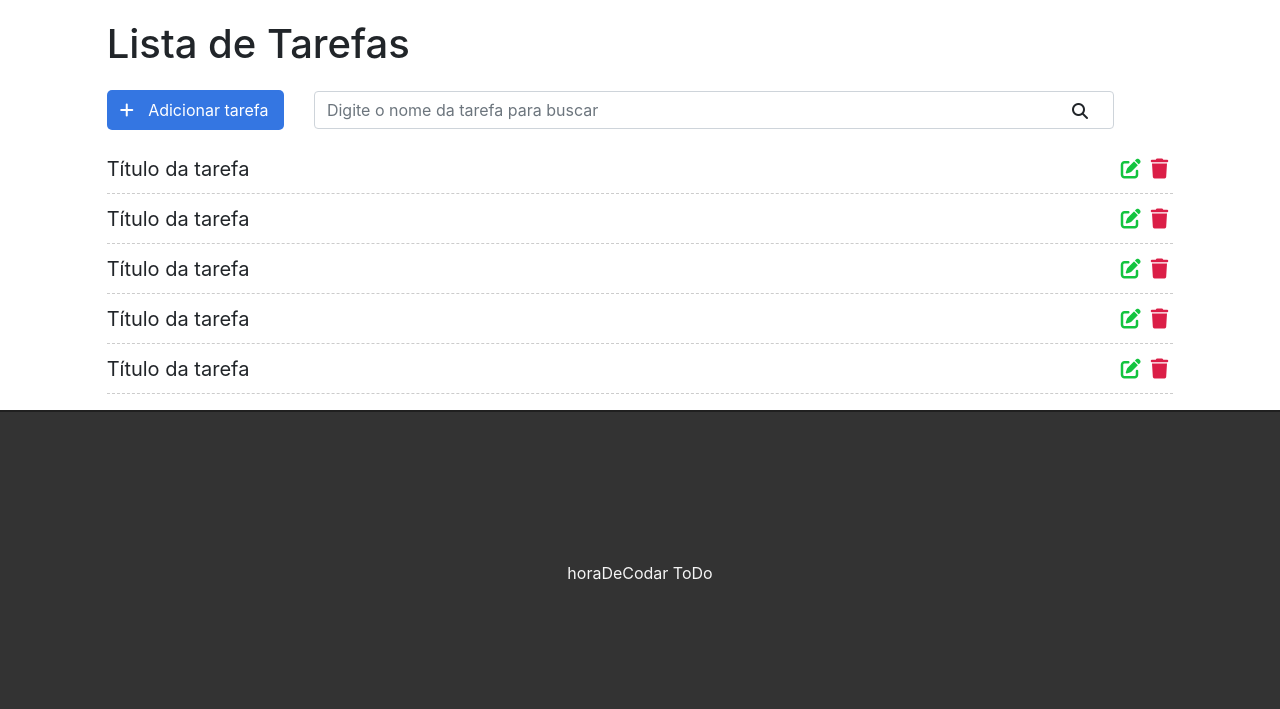
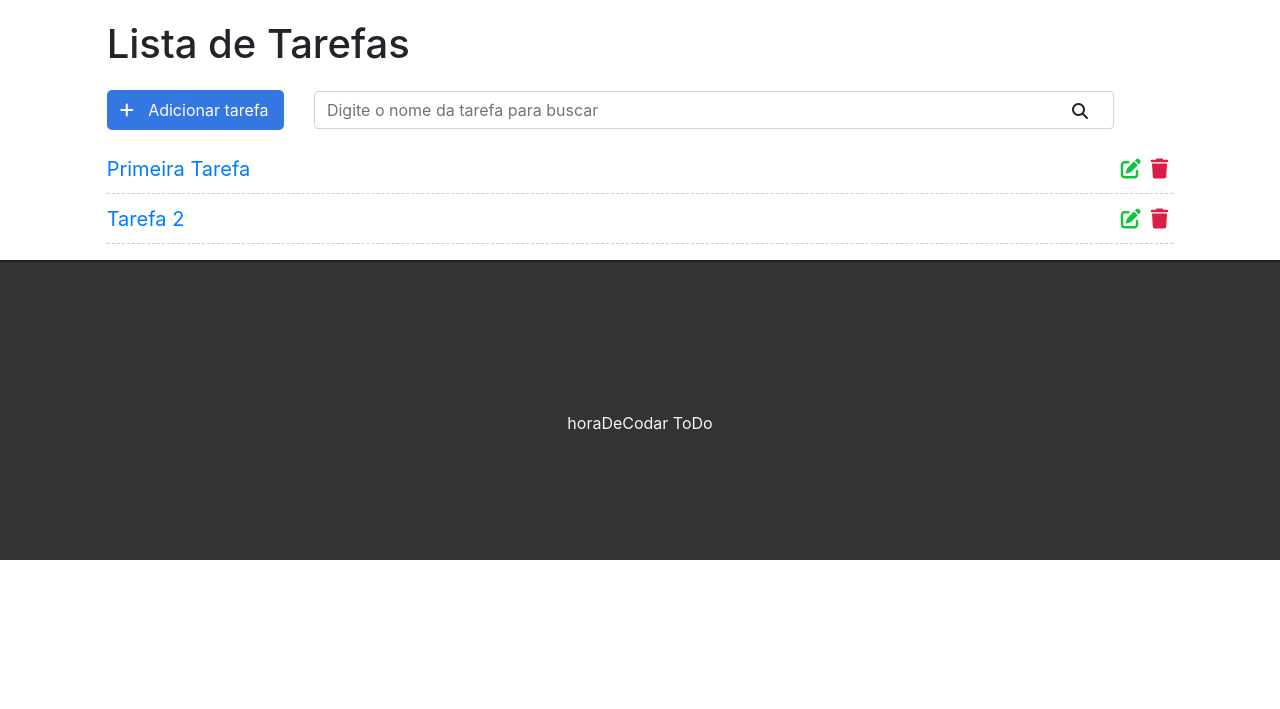
Before and after one commit to patrickpbarroso/todo, a Django app: page / in a window 1280 px wide. Shown: the part 57-766 px from the top of the page. Run offline with Django 4.2, Linux system fonts and the light colour scheme; data comes from the database, SQL or seed files in the repository; both versions use the stored data as it was after the commit; some libraries are stand-ins or nearby versions.

Commit message:
Inserção no banco de dados e mostrando as tarefas.

```diff
--- a/tasks/templates/base.html
+++ b/tasks/templates/base.html
@@ -17,7 +17,7 @@
 <body>
     <div class="container-fluid">
         <nav class="navbar navbar-expand-lg navbar-light bg-light">
-            <a class="navbar-brand" href="#">To DO</a>
+            <a class="navbar-brand" href="/">To DO</a>
             <button class="navbar-toggler" type="button" data-toggle="collapse" data-target="#conteudoNavbarSuportado" aria-controls="conteudoNavbarSuportado" aria-expanded="false" aria-label="Alterna navegação">
                 <span class="navbar-toggler-icon"></span>
             </button>
--- a/tasks/templates/tasks/list.html
+++ b/tasks/templates/tasks/list.html
@@ -14,31 +14,13 @@
             <i class="fas fa-search"></i>
         </div>
         <ul class="task-list">
+            {%for task in tasks%}
             <li class="task-item">
-                <span>Título da tarefa</span>
+                <span><a href="/task/{{task.id}}">{{task.title}}</a></span>
                 <span><i class="fas fa-trash"></i></span>
                 <span><i class="fas fa-edit"></i></span>
             </li>
-            <li class="task-item">
-                <span>Título da tarefa</span>
-                <span><i class="fas fa-trash"></i></span>
-                <span><i class="fas fa-edit"></i></span>
-            </li>
-            <li class="task-item">
-                <span>Título da tarefa</span>
-                <span><i class="fas fa-trash"></i></span>
-                <span><i class="fas fa-edit"></i></span>
-            </li>
-            <li class="task-item">
-                <span>Título da tarefa</span>
-                <span><i class="fas fa-trash"></i></span>
-                <span><i class="fas fa-edit"></i></span>
-            </li>
-            <li class="task-item">
-                <span>Título da tarefa</span>
-                <span><i class="fas fa-trash"></i></span>
-                <span><i class="fas fa-edit"></i></span>
-            </li>
+            {% endfor %}
         </ul>
     </div>
 {%endblock content%}
--- a/tasks/urls.py
+++ b/tasks/urls.py
@@ -4,5 +4,6 @@ from . import views
 urlpatterns = [
     path('helloworld/', views.helloWorld),
     path('', views.taskList, name='task-list'),
+    path('task/<int:id>', views.taskView, name="task-view"),
     path('yourname/<str:name>', views.yourName),
 ]
--- a/tasks/views.py
+++ b/tasks/views.py
@@ -1,11 +1,17 @@
-from django.shortcuts import render
+from django.shortcuts import render, get_object_or_404
 from django.http import HttpResponse
+from .models import Task
+
+def taskList(request):
+    tasks = Task.objects.all()
+    return render(request, 'tasks/list.html', {'tasks': tasks})
+
+def taskView(request, id):
+    task = get_object_or_404(Task, pk=id)
+    return render(request,'tasks/task.html', {'task': task})
 
 def helloWorld(request):
     return HttpResponse('Hello World!')
 
-def taskList(request):
-    return render(request, 'tasks/list.html')
-
 def yourName(request, name):
     return render(request, 'tasks/yourName.html', {'name': name})
```
Also changed, not shown: tasks/templates/tasks/task.html (added, +10 -0 lines), db.sqlite3.
